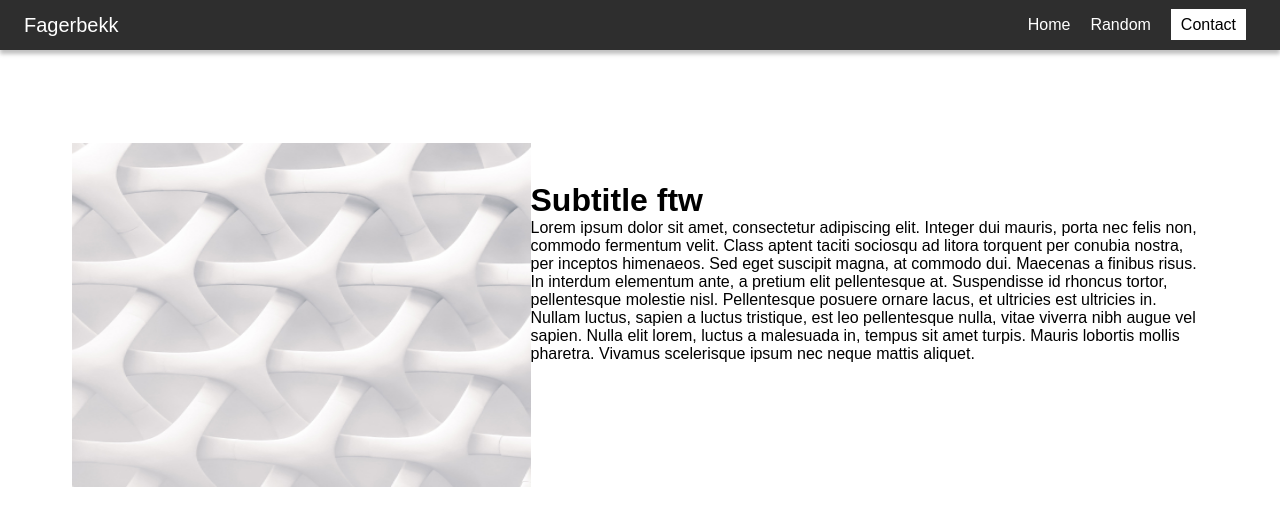
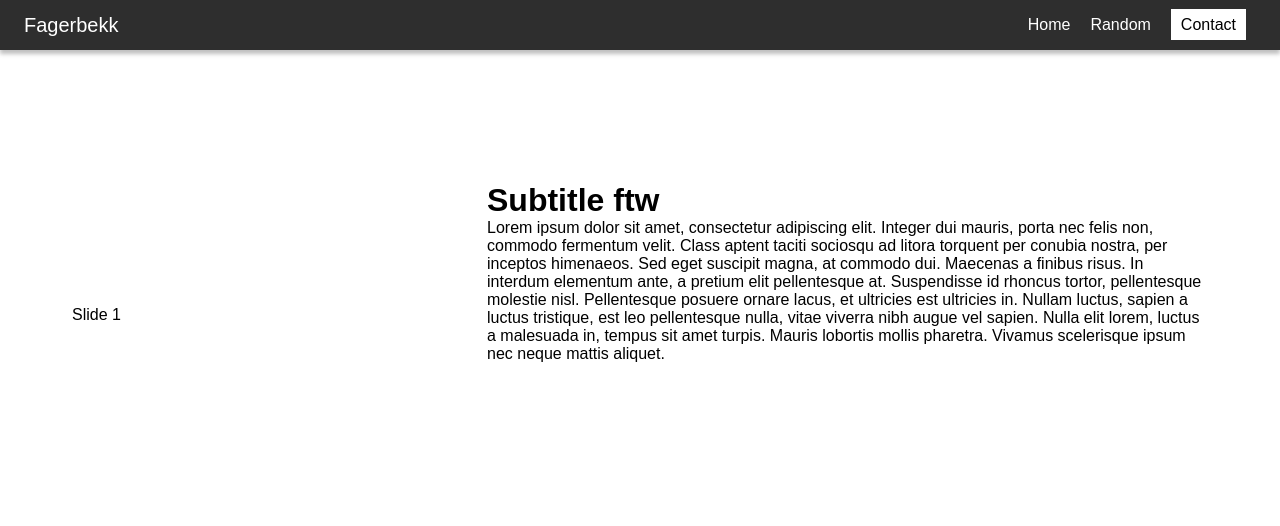
Before and after one commit to DiiBBz/fagerbekk-web, a Next.js app: page / in a window 1280 px wide. Shown: the top 526 px of the page. Built offline with nearby package versions, Linux system fonts and the light colour scheme.

Commit message:
Slides with just text are working

```diff
--- a/components/carousel.js
+++ b/components/carousel.js
@@ -1,6 +1,23 @@
+import useEmblaCarousel from 'embla-carousel-react'
+import styles from '../styles/Embla.module.css'
+import React, { useEffect } from 'react'
+
 export default function Carousel({ children }) {
+    const [emblaRef, emblaApi] = useEmblaCarousel({ loop: false })
+
+    useEffect(() => {
+        if (emblaApi) {
+        // Embla API is ready
+        }
+    }, [emblaApi])
+
     return (
-        {/* A carousel with images n stuff*/}
-
+        <div className={styles.embla} ref={emblaRef}>
+            <div className={styles.embla__container}>
+                <div className={styles.embla__slide}>Slide 1</div>
+                <div className={styles.embla__slide}>Slide 2</div>
+                <div className={styles.embla__slide}>Slide 3</div>
+            </div>
+        </div>
     )
 }
--- a/package.json
+++ b/package.json
@@ -8,6 +8,7 @@
     "lint": "next lint"
   },
   "dependencies": {
+    "embla-carousel-react": "^6.0.2",
     "next": "12.0.7",
     "react": "17.0.2",
     "react-dom": "17.0.2"
--- a/pages/index.js
+++ b/pages/index.js
@@ -1,17 +1,13 @@
 import styles from '../styles/MainComp.module.css'
 import Image from 'next/image'
+import Carousel from '../components/carousel'
 
 export default function MainComp() {
   return (
     <>
       <div className={styles.main}>
           {/*Slider*/}
-          <Image
-          src="/images/profile.jpg"
-          alt="A picture of something"
-          width="488px"
-          height="366px"
-          />
+          <Carousel />
           {/*Text*/}
           <div className={styles.textSection}>
             <h1>Subtitle ftw</h1>
--- /dev/null
+++ b/styles/Embla.module.css
@@ -0,0 +1,10 @@
+.embla {
+    overflow: hidden;
+  }
+  .embla__container {
+    display: flex;
+  }
+  .embla__slide {
+    position: relative;
+    flex: 0 0 100%;
+  }
```
Also changed, not shown: 1 other file (tests, documents, lock files or other folders).
